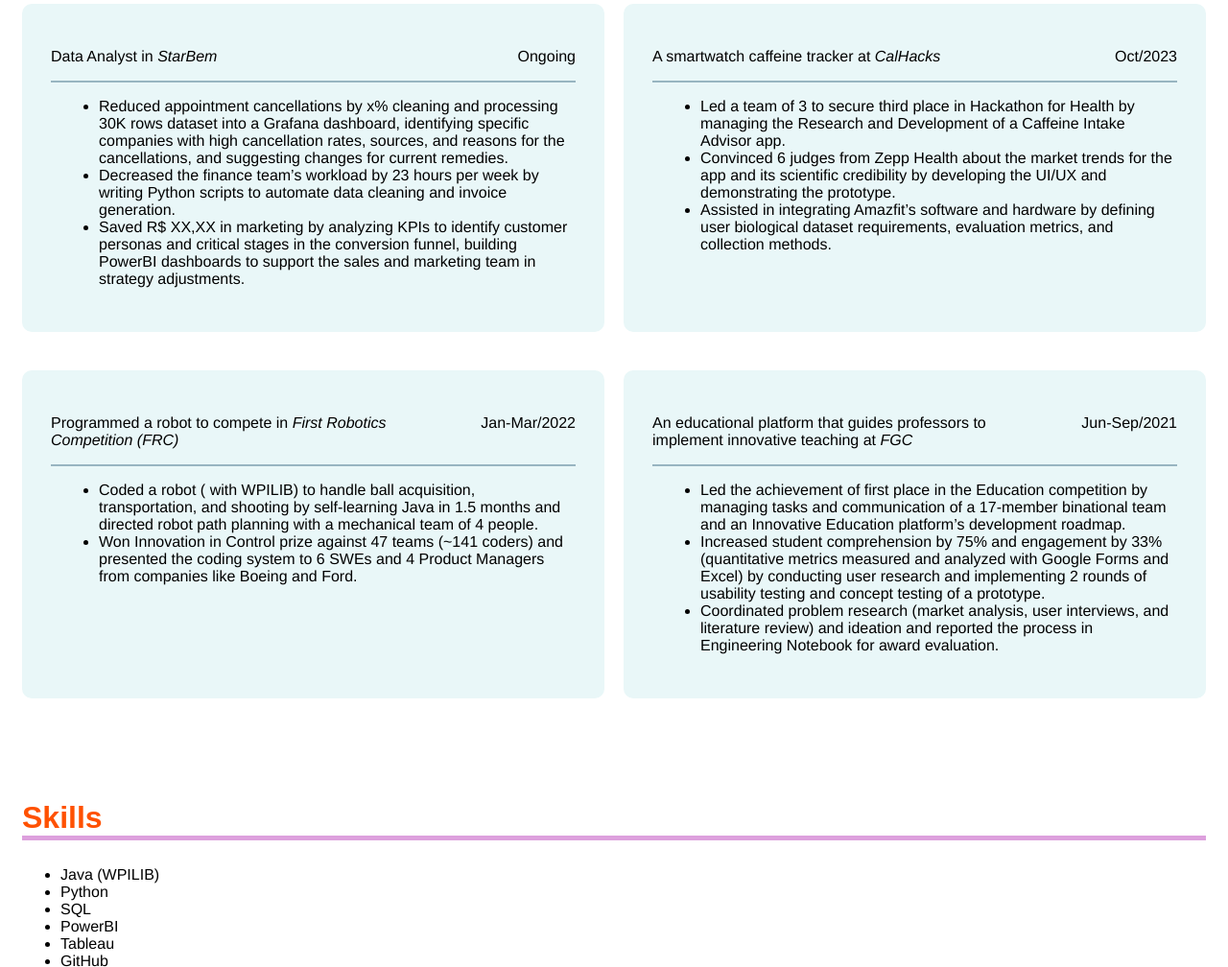
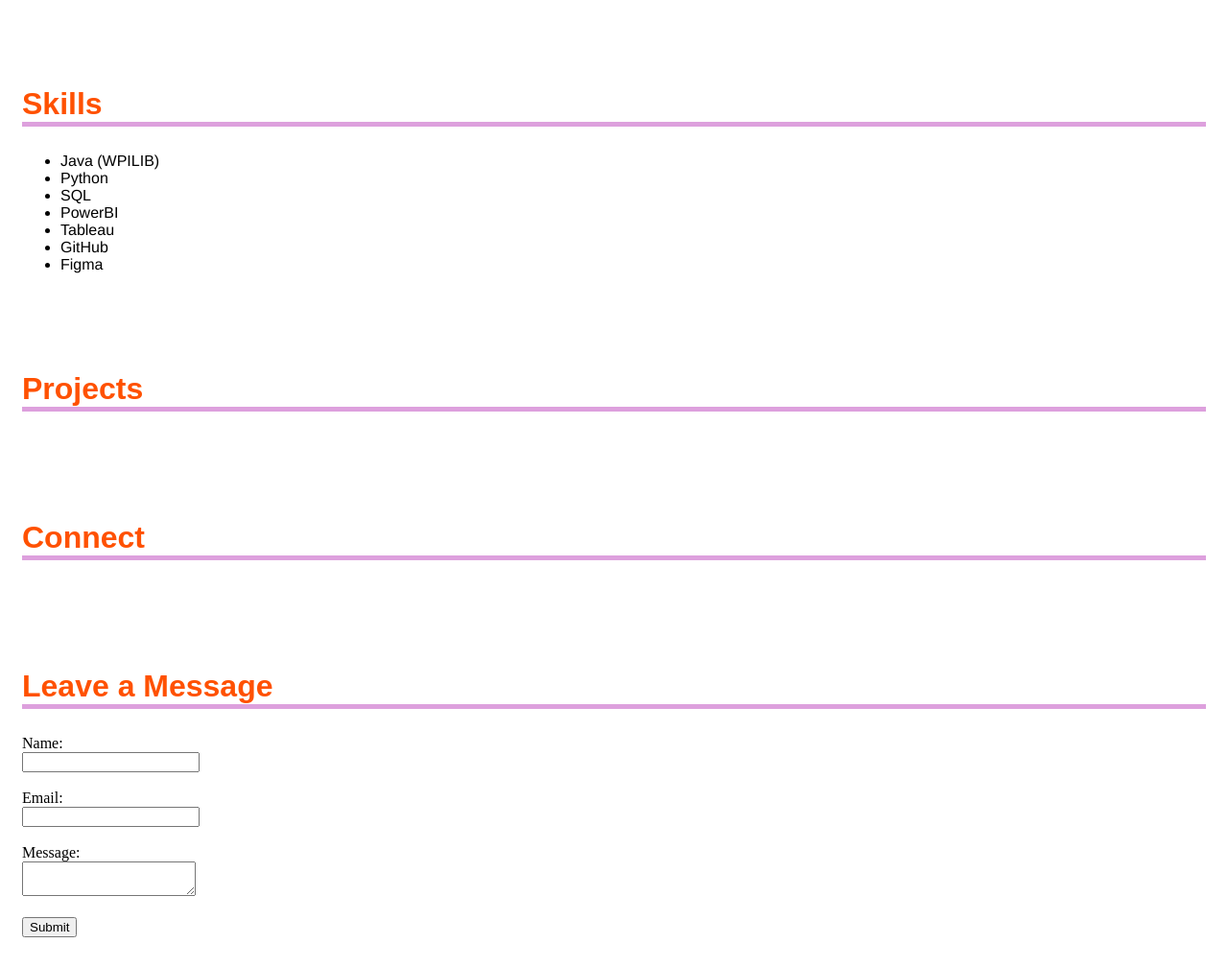
Before and after one commit to Tatiwuli/CTD-Io---Git-Basics, a plain HTML site: page index.html in a window 1280 px wide. Shown: the part 603-1611 px from the top of the page at 96% size. Drawn offline with Linux system fonts and the light colour scheme.

Commit message:
form and functionality added

```diff
--- a/index.html
+++ b/index.html
@@ -41,127 +41,7 @@
     <section id="Experiences">
       <h2>Experiences</h2>
       <div class="experience">
-        <div class="job-container">
-          <div class="job">
-            <div class="job-title">
-              <p>Data Analyst in <em>StarBem</em></p>
-            </div>
-            <div class="job-period">
-              <p>Ongoing</p>
-            </div>
-          </div>
-          <div class="job-description">
-            <ul>
-              <li>
-                Reduced appointment cancellations by x% cleaning and processing
-                30K rows dataset into a Grafana dashboard, identifying specific
-                companies with high cancellation rates, sources, and reasons for
-                the cancellations, and suggesting changes for current remedies.
-              </li>
-              <li>
-                Decreased the finance team’s workload by 23 hours per week by
-                writing Python scripts to automate data cleaning and invoice
-                generation.
-              </li>
-              <li>
-                Saved R$ XX,XX in marketing by analyzing KPIs to identify
-                customer personas and critical stages in the conversion funnel,
-                building PowerBI dashboards to support the sales and marketing
-                team in strategy adjustments.
-              </li>
-            </ul>
-          </div>
-        </div>
-        <div class="job-container">
-          <div class="job">
-            <div class="job-title">
-              <p>A smartwatch caffeine tracker at <em>CalHacks</em></p>
-            </div>
-            <div class="job-period">
-              <p>Oct/2023</p>
-            </div>
-          </div>
-          <div class="job-description">
-            <ul>
-              <li>
-                Led a team of 3 to secure third place in Hackathon for Health by
-                managing the Research and Development of a Caffeine Intake
-                Advisor app.
-              </li>
-              <li>
-                Convinced 6 judges from Zepp Health about the market trends for
-                the app and its scientific credibility by developing the UI/UX
-                and demonstrating the prototype.
-              </li>
-              <li>
-                Assisted in integrating Amazfit’s software and hardware by
-                defining user biological dataset requirements, evaluation
-                metrics, and collection methods.
-              </li>
-            </ul>
-          </div>
-        </div>
-        <div class="job-container">
-          <div class="job">
-            <div class="job-title">
-              <p>
-                Programmed a robot to compete in
-                <em>First Robotics Competition (FRC)</em>
-              </p>
-            </div>
-            <div class="job-period">
-              <p>Jan-Mar/2022</p>
-            </div>
-          </div>
-          <div class="job-description">
-            <ul>
-              <li>
-                Coded a robot ( with WPILIB) to handle ball acquisition,
-                transportation, and shooting by self-learning Java in 1.5 months
-                and directed robot path planning with a mechanical team of 4
-                people.
-              </li>
-              <li>
-                Won Innovation in Control prize against 47 teams (~141 coders)
-                and presented the coding system to 6 SWEs and 4 Product Managers
-                from companies like Boeing and Ford.
-              </li>
-            </ul>
-          </div>
-        </div>
-        <div class="job-container">
-          <div class="job">
-            <div class="job-title">
-              <p>
-                An educational platform that guides professors to implement
-                innovative teaching at <em>FGC</em>
-              </p>
-            </div>
-            <div class="job-period">
-              <p>Jun-Sep/2021</p>
-            </div>
-          </div>
-          <div class="job-description">
-            <ul>
-              <li>
-                Led the achievement of first place in the Education competition
-                by managing tasks and communication of a 17-member binational
-                team and an Innovative Education platform’s development roadmap.
-              </li>
-              <li>
-                Increased student comprehension by 75% and engagement by 33%
-                (quantitative metrics measured and analyzed with Google Forms
-                and Excel) by conducting user research and implementing 2 rounds
-                of usability testing and concept testing of a prototype.
-              </li>
-              <li>
-                Coordinated problem research (market analysis, user interviews,
-                and literature review) and ideation and reported the process in
-                Engineering Notebook for award evaluation.
-              </li>
-            </ul>
-          </div>
-        </div>
+        <!-- Experience content here -->
       </div>
     </section>
 
@@ -178,26 +58,43 @@
     <section id="Connect">
       <h2>Connect</h2>
       <div class="social-links">
-        <a href="https://www.linkedin.com/in/tatiane-wu-li-932a6a280/">
-          <img
-            src="images/linkedin-icon.png"
-            alt="LinkedIn"
-            width="30px"
-            height="30px"
-          />
-        </a>
-        <a href="https://github.com/Tatiwuli">
-          <img
-            src="images/github-icon.png"
-            alt="GitHub"
-            width="30px"
-            height="30px"
-          />
-        </a>
+        <!-- Social links here -->
       </div>
     </section>
 
+    <!-- Section for leaving a message -->
+    <section>
+      <h2>Leave a Message</h2>
+      <form name="leave_message">
+        <label for="usersName">Name:</label><br />
+        <input
+          type="text"
+          id="usersName"
+          name="usersName"
+          required
+        /><br /><br />
+        <label for="usersEmail">Email:</label><br />
+        <input
+          type="email"
+          id="usersEmail"
+          name="usersEmail"
+          required
+        /><br /><br />
+        <label for="usersMessage">Message:</label><br />
+        <textarea id="usersMessage" name="usersMessage" required></textarea
+        ><br /><br />
+        <button type="submit">Submit</button>
+      </form>
+    </section>
+
+    <!-- New Message List Section -->
+    <section id="messages">
+      <h2>Messages</h2>
+      <ul></ul>
+    </section>
+
     <!-- The footer will be dynamically added by index.js -->
+    <footer></footer>
 
     <script src="js/index.js"></script>
   </body>
--- a/js/index.js
+++ b/js/index.js
@@ -26,3 +26,40 @@ for (let i = 0; i < skills.length; i++) {
   skill.innerText = skills[i]
   skillsList.appendChild(skill)
 }
+
+const messageForm = document.forms["leave_message"]
+
+messageForm.addEventListener("submit", function (event) {
+  event.preventDefault()
+
+  const userName = event.target.usersName.value
+  const userEmail = event.target.usersEmail.value
+  const userMessage = event.target.usersMessage.value
+
+  console.log("Name:", userName)
+  console.log("Email:", userEmail)
+  console.log("Message:", userMessage)
+
+  const messageSection = document.getElementById("messages")
+  const messageList = messageSection.querySelector("ul")
+
+  const newMessage = document.createElement("li")
+  newMessage.innerHTML = `
+    <a href="mailto:${userEmail}">${userName}</a>
+    <span> said: ${userMessage}</span>
+  `
+
+  const removeButton = document.createElement("button")
+  removeButton.innerText = "remove"
+  removeButton.type = "button"
+
+  removeButton.addEventListener("click", function () {
+    const entry = removeButton.parentNode
+    entry.remove()
+  })
+
+  newMessage.appendChild(removeButton)
+  messageList.appendChild(newMessage)
+
+  event.target.reset()
+})
```
